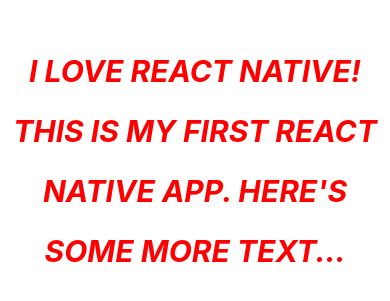
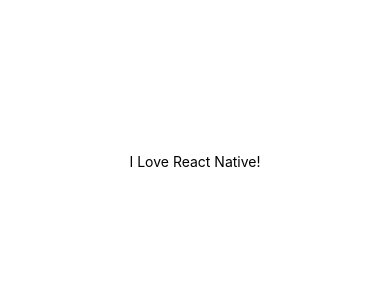
Before and after one commit to soumya-99/DoneWithIt-React-Native, a React Native app: screen / in a window 390 px wide. Shown: the part 261-562 px from the top of the page. Built offline with nearby package versions, Linux system fonts and the light colour scheme.

Commit message:
encapsulating text

```diff
--- a/App.js
+++ b/App.js
@@ -1,8 +1,11 @@
 import { StatusBar } from "expo-status-bar";
 import React from "react";
 import { SafeAreaView, StyleSheet, Text, View, Image } from "react-native";
+
+
 import ViewImageScreen from "./app/screens/ViewImageScreen";
 import WelcomeScreen from "./app/screens/WelcomeScreen";
+import AppText from "./app/components/AppText"
 
 export default function App() {
   return (
@@ -13,16 +16,7 @@
         alignItems: "center",
       }}
     >
-      <Text style={{
-        fontSize: 30,
-        // fontFamily: "Roboto"
-        fontStyle: "italic",
-        fontWeight: "bold",
-        color: "red",
-        textTransform: "uppercase",
-        textAlign: "center",
-        lineHeight: 60
-      }}>I Love React Native! This is my first React Native App. Here's some more Text...</Text>
+      <AppText>I Love React Native!</AppText>
     </View>
   );
 }
--- /dev/null
+++ b/app/components/AppText.js
@@ -0,0 +1,16 @@
+import React from "react";
+import { View, Text, StyleSheet, Platform } from "react-native";
+
+//We can use <Heading/> component
+const AppText = ({ children }) => {
+  return <Text styles={styles.text}>{children}</Text>;
+};
+
+export default AppText;
+
+const styles = StyleSheet.create({
+  text: {
+    fontSize: 18,
+    fontFamily: Platform.OS === "android" ? "Roboto" : "Avenir",
+  },
+});
```
